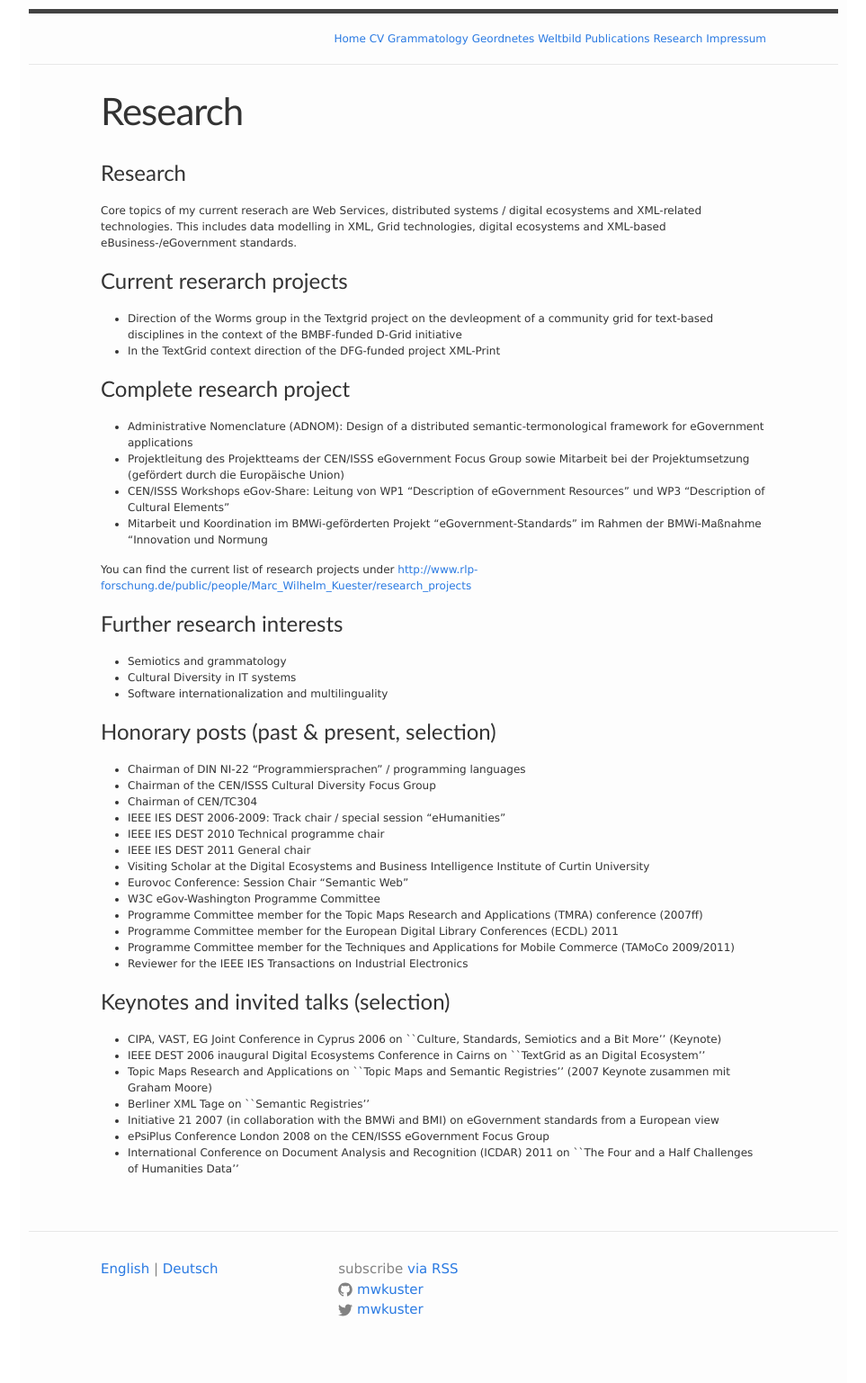
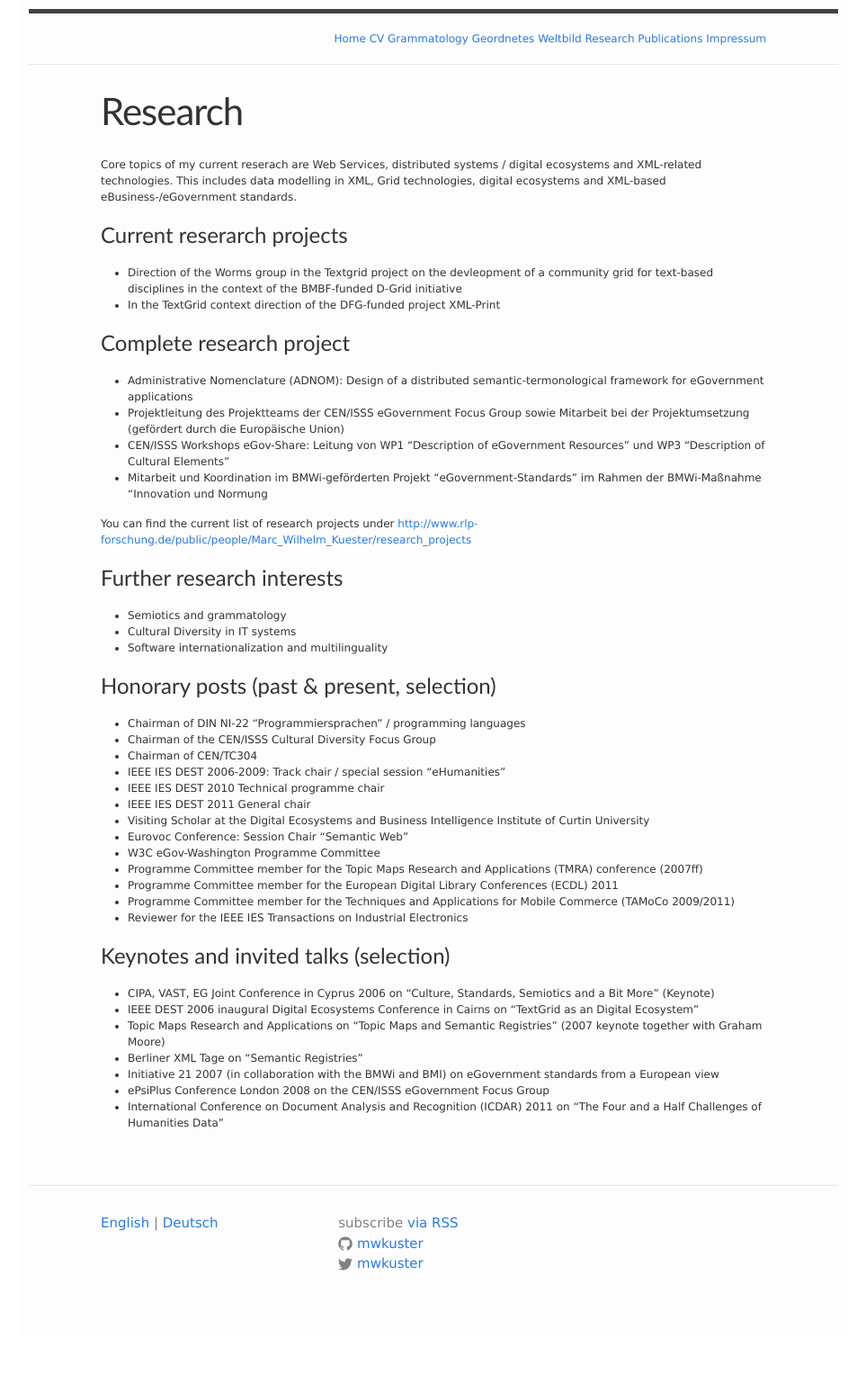
Before and after one commit to mwkuster/mwkuster.github.io, a Jekyll site: the page built from en/research.md, in a window 1280 px wide. Shown: the whole page at 90% size, without its empty margins (158-1121 px from the left). Built offline with Jekyll 4.4.1, drawn with Linux system fonts in a browser that asks for light colours; after the commit the page ends 1486 px from its top, so only the background shows below that.

Commit message:
Add research page

```diff
--- a/en/research.md
+++ b/en/research.md
@@ -5,11 +5,9 @@ redirect_from:
   - /research/
 name: research
 layout: page
-order: f
+order: da
 lang: en
 ---
-
-# Research
 
 Core topics of my current reserach are Web Services, distributed systems / digital ecosystems and XML-related technologies. This includes data modelling in XML, Grid technologies, digital ecosystems and XML-based eBusiness-/eGovernment standards.
 
@@ -51,10 +49,10 @@ You can find the current list of research projects under [http://www.rlp-forschu
 
 # Keynotes and invited talks (selection)
 
-- CIPA, VAST, EG Joint Conference in Cyprus 2006 on ``Culture, Standards, Semiotics and a Bit More'' (Keynote)
-- IEEE DEST 2006 inaugural Digital Ecosystems Conference in Cairns on ``TextGrid as an Digital Ecosystem''
-- Topic Maps Research and Applications on ``Topic Maps and Semantic Registries'' (2007 Keynote zusammen mit Graham Moore)
-- Berliner XML Tage on ``Semantic Registries''
+- CIPA, VAST, EG Joint Conference in Cyprus 2006 on "Culture, Standards, Semiotics and a Bit More" (Keynote)
+- IEEE DEST 2006 inaugural Digital Ecosystems Conference in Cairns on "TextGrid as an Digital Ecosystem"
+- Topic Maps Research and Applications on "Topic Maps and Semantic Registries" (2007 keynote together with Graham Moore)
+- Berliner XML Tage on "Semantic Registries"
 - Initiative 21 2007 (in collaboration with the BMWi and BMI) on eGovernment standards from a European view
 - ePsiPlus Conference London 2008 on the CEN/ISSS eGovernment Focus Group
-- International Conference on Document Analysis and Recognition (ICDAR) 2011 on ``The Four and a Half Challenges of Humanities Data''
+- International Conference on Document Analysis and Recognition (ICDAR) 2011 on "The Four and a Half Challenges of Humanities Data"
```
Also changed, not shown: de/research.md (added, +57 -0 lines).
